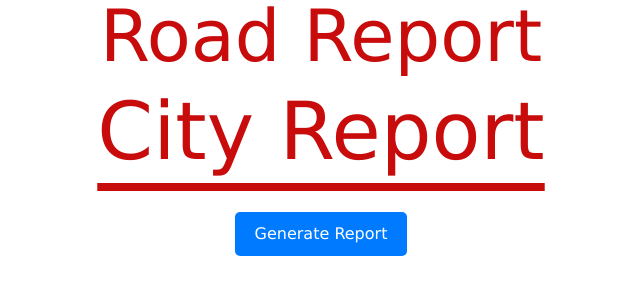
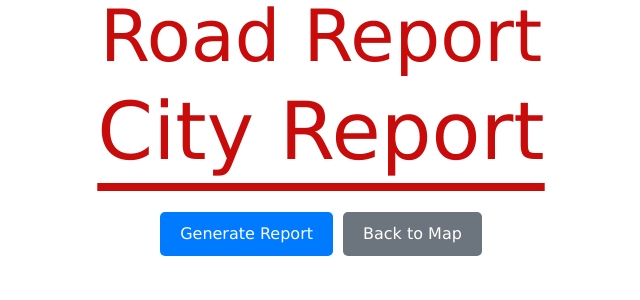
Before and after one commit to rywinp/pothole, a Next.js app in the folder front/: page /report in a window 1280 px wide. Shown: the top 300 px of the page, without its empty margins (319-959 px from the left). Built offline with nearby package versions, Linux system fonts and the light colour scheme.

Commit message:
Made a back button that goes back to main page

```diff
--- a/front/package.json
+++ b/front/package.json
@@ -10,9 +10,9 @@
   },
   "dependencies": {
     "@react-google-maps/api": "^2.20.3",
-    "next": "14.2.15",
-    "react": "^18",
-    "react-dom": "^18"
+    "next": "^14.2.15",
+    "react": "^18.3.1",
+    "react-dom": "^18.3.1"
   },
   "devDependencies": {
     "@types/node": "^20",
--- a/front/src/app/report/page.tsx
+++ b/front/src/app/report/page.tsx
@@ -1,30 +1,32 @@
 'use client'
 
 import { useState } from 'react';
+import { useRouter } from 'next/navigation';
 import './styles.css'; // Adjust the path as necessary
 
 function Report() {
     const [isGenerating, setIsGenerating] = useState(false);
+    const router = useRouter();
 
     const handleGenerateReport = () => {
         setIsGenerating(true);
-        //Here you would add the logic to generate the report
-        //Right now its only simulating a delay
         setTimeout(() => {
             setIsGenerating(false);
-            alert('Report generated!'); //popup when delay is done
+            alert('Report generated!');
+        }, 2000);
+    };
 
-        }, 2000);// delay of 2000 milliseconds/2 Seconds
+    const handleBackClick = () => {
+        router.push('/');
     };
 
     return (
-        <div>  {/* Added this wrapper div */}
+        <div>
             <h1 className="title">City Report</h1>
             <div style={{ textAlign: 'center', marginTop: '20px' }}>
                 <button
                     onClick={handleGenerateReport}
                     disabled={isGenerating}
-                    //Design of the button
                     style={{
                         padding: '10px 20px',
                         fontSize: '1rem',
@@ -32,10 +34,25 @@ function Report() {
                         color: 'white',
                         border: 'none',
                         borderRadius: '5px',
-                        cursor: isGenerating ? 'not-allowed' : 'pointer'
+                        cursor: isGenerating ? 'not-allowed' : 'pointer',
+                        marginRight: '10px'
                     }}
                 >
                     {isGenerating ? 'Generating...' : 'Generate Report'}
+                </button>
+                <button
+                    onClick={handleBackClick}
+                    style={{
+                        padding: '10px 20px',
+                        fontSize: '1rem',
+                        backgroundColor: '#6c757d',
+                        color: 'white',
+                        border: 'none',
+                        borderRadius: '5px',
+                        cursor: 'pointer'
+                    }}
+                >
+                    Back to Map
                 </button>
             </div>
         </div>
```
Also changed, not shown: 1 other file (tests, documents, lock files or other folders).
